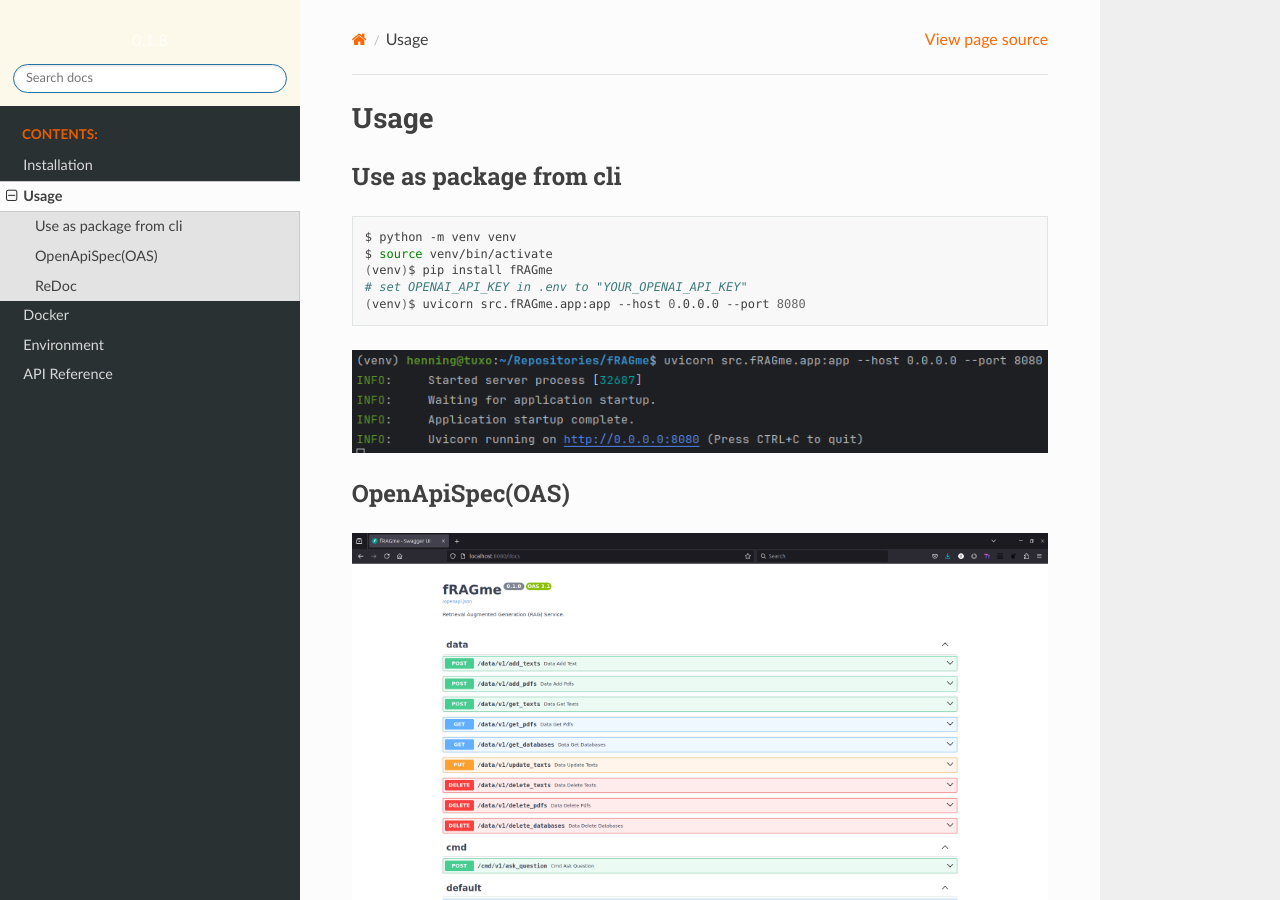
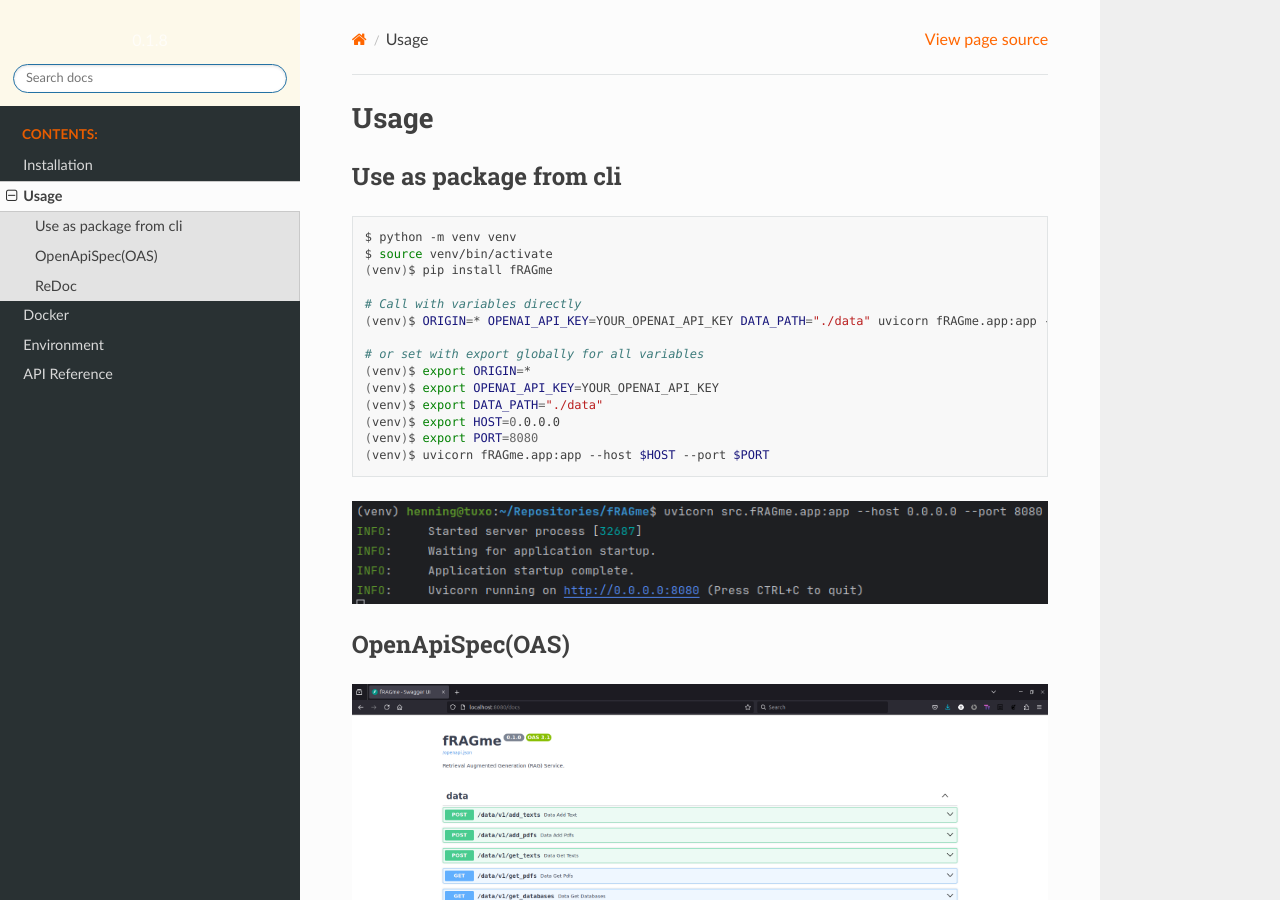
Before and after one commit to krauhen/fRAGme, a Sphinx documentation site: the page built from docs/usage.rst, in a window 1280 px wide and 900 px high. Built offline with Sphinx 7.4.7 and the Read the Docs theme 2.0.0, drawn with Linux system fonts in a browser that asks for light colours.

Commit message:
Change documentation of package usage.

```diff
--- a/docs/usage.rst
+++ b/docs/usage.rst
@@ -11,8 +11,17 @@ Use as package from cli
     $ python -m venv venv
     $ source venv/bin/activate
     (venv)$ pip install fRAGme
-    # set OPENAI_API_KEY in .env to "YOUR_OPENAI_API_KEY"
-    (venv)$ uvicorn src.fRAGme.app:app --host 0.0.0.0 --port 8080
+
+    # Call with variables directly
+    (venv)$ ORIGIN=* OPENAI_API_KEY=YOUR_OPENAI_API_KEY DATA_PATH="./data" uvicorn fRAGme.app:app --host 0.0.0.0 --port 8080
+
+    # or set with export globally for all variables
+    (venv)$ export ORIGIN=*
+    (venv)$ export OPENAI_API_KEY=YOUR_OPENAI_API_KEY
+    (venv)$ export DATA_PATH="./data"
+    (venv)$ export HOST=0.0.0.0
+    (venv)$ export PORT=8080
+    (venv)$ uvicorn fRAGme.app:app --host $HOST --port $PORT
 
 .. image:: _static/images/terminal_webservice_up.png
   :width: 800
```
